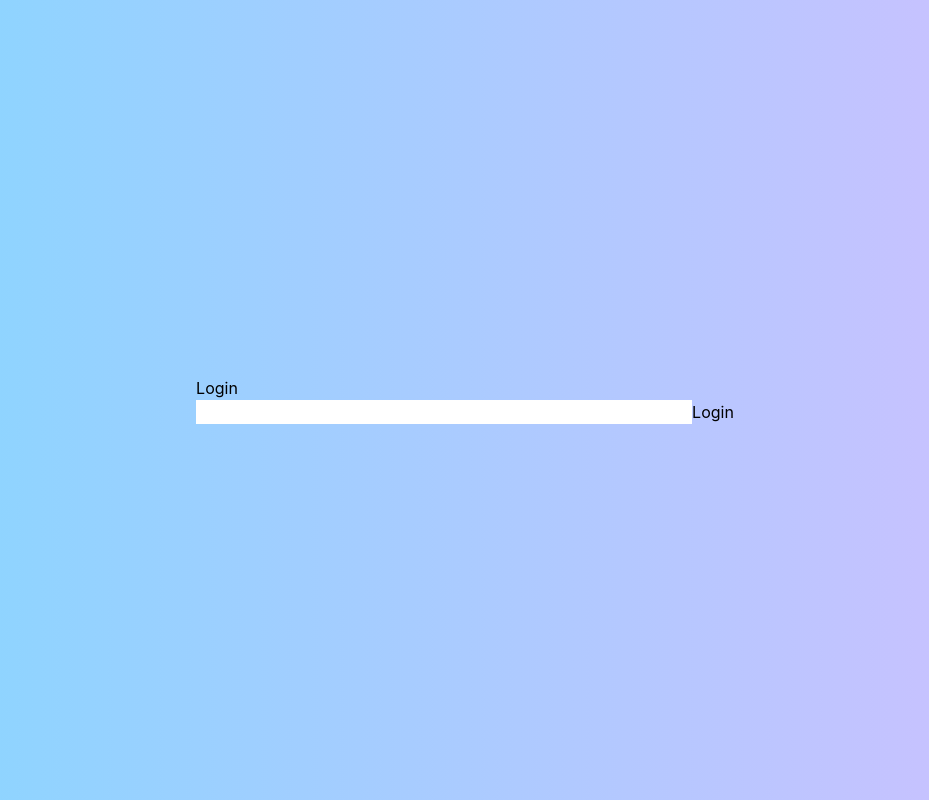
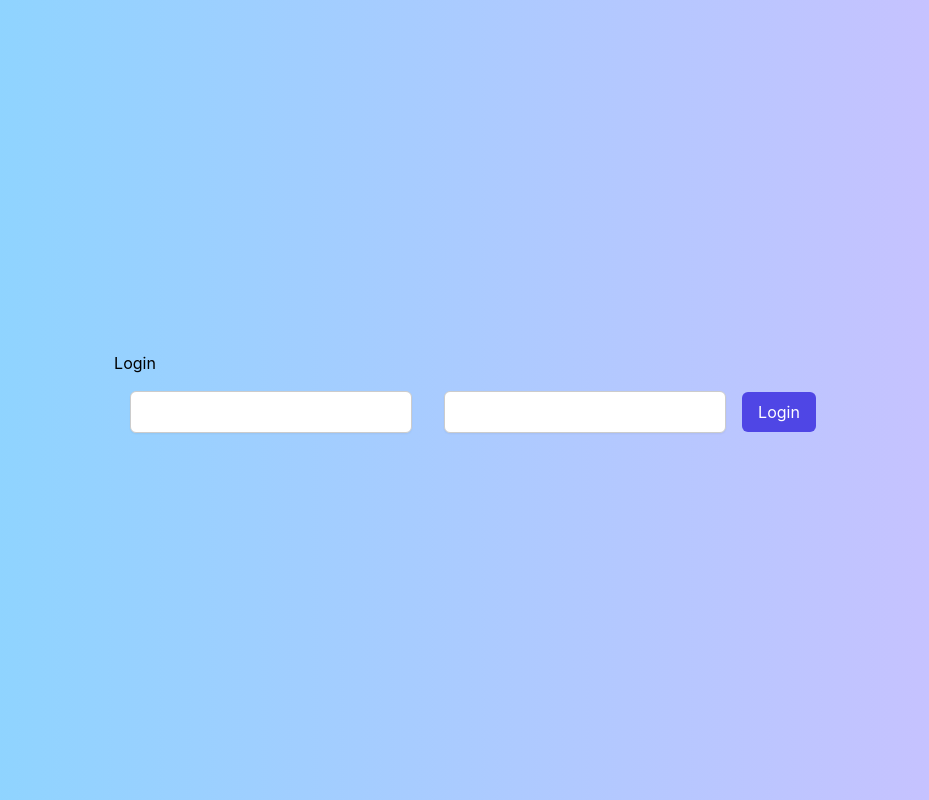
Before and after one commit to chris251190/finflow, a Next.js app: page /login in a window 1280 px wide. Shown: the whole page, without its empty margins (175-1104 px from the left). Built offline with nearby package versions, Linux system fonts and the light colour scheme.

Commit message:
add styles

```diff
--- a/app/globals.css
+++ b/app/globals.css
@@ -18,3 +18,40 @@ body {
 .container {
   @apply flex flex-col items-center justify-center min-h-screen;
 }
+
+/* globals.css */
+
+input {
+  padding: 0.5rem 1rem;
+  margin : 1rem;
+  border: 1px solid #ccc;
+  border-radius: 0.375rem;
+  box-shadow: 0 1px 2px rgba(0, 0, 0, 0.05);
+  transition: border-color 0.3s, box-shadow 0.3s;
+}
+
+input:focus {
+  outline: none;
+  border-color: #4F46E5;
+  box-shadow: 0 0 0 1px #4F46E5;
+}
+
+button {
+  display: inline-block;
+  padding: 0.5rem 1rem;
+  color: white;
+  background-color: #4F46E5;
+  border: none;
+  border-radius: 0.375rem;
+  cursor: pointer;
+  transition: background-color 0.3s;
+}
+
+button:hover {
+  background-color: #4338CA;
+}
+
+button:focus {
+  outline: none;
+  box-shadow: 0 0 0 2px rgba(79, 70, 229, 0.5);
+}
```
